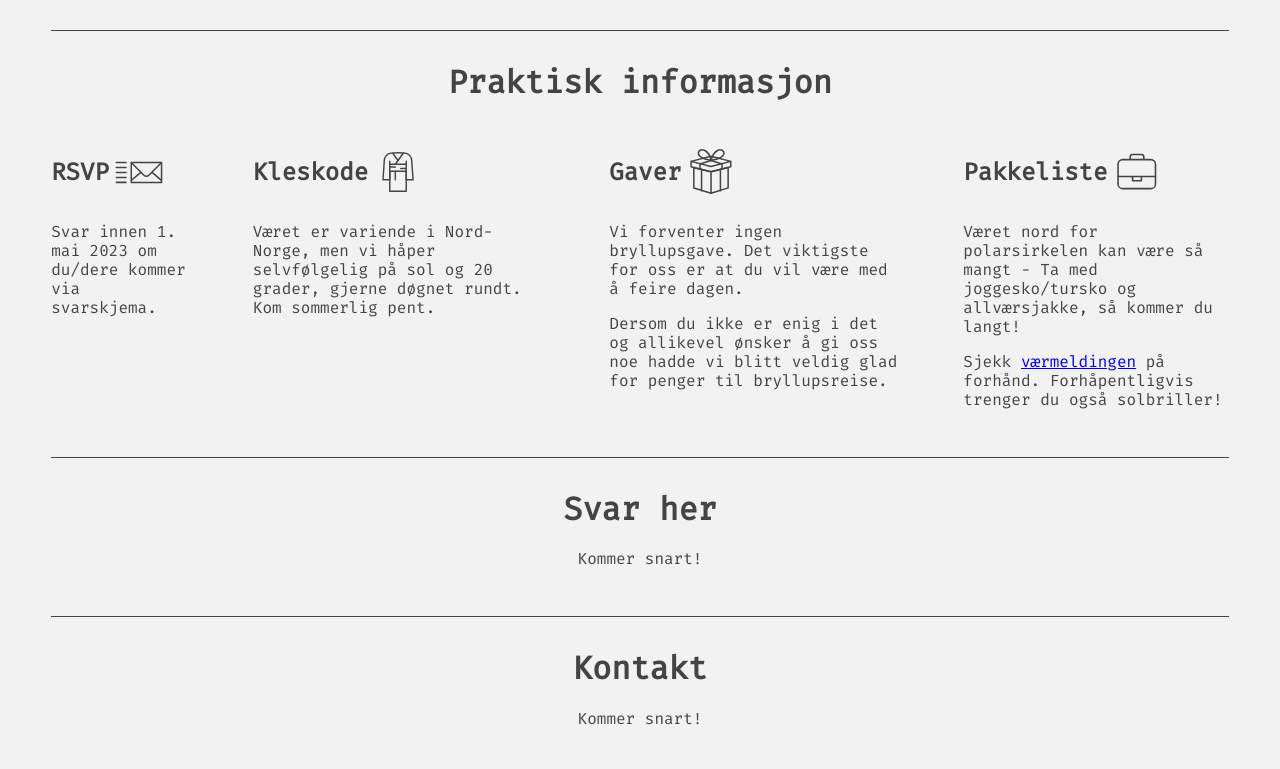
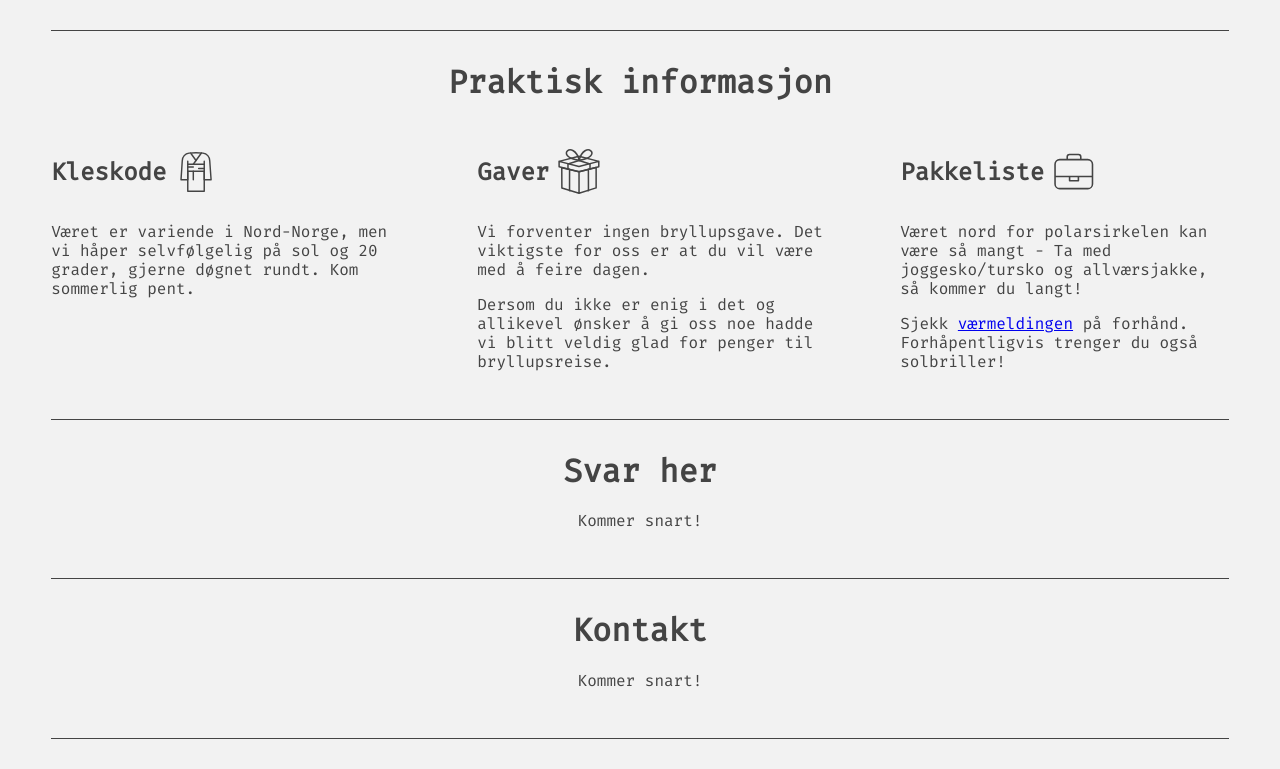
Before and after one commit to melhoos/gudrunogsimon, a React (Create React App) app: page / in a window 1280 px wide. Shown: the part 1985-2754 px from the top of the page. Built offline with nearby package versions, Linux system fonts and the light colour scheme; grey boxes are pictures that could not be loaded.

Commit message:
Update Information.jsx

```diff
--- a/src/Information.jsx
+++ b/src/Information.jsx
@@ -13,15 +13,7 @@ const Information = () => {
         Praktisk informasjon
       </h1>
       <div className="bullets">
-        <div>
-          <h2>
-            RSVP
-            <Lottie id={'mail'} icon={envelope} sizeInPx={60} />
-          </h2>
-          <p>
-            Svar innen 1. mai 2023 om du/dere kommer via svarskjema.
-          </p>
-        </div>
+
         <div>
           <h2>
             Kleskode
```
